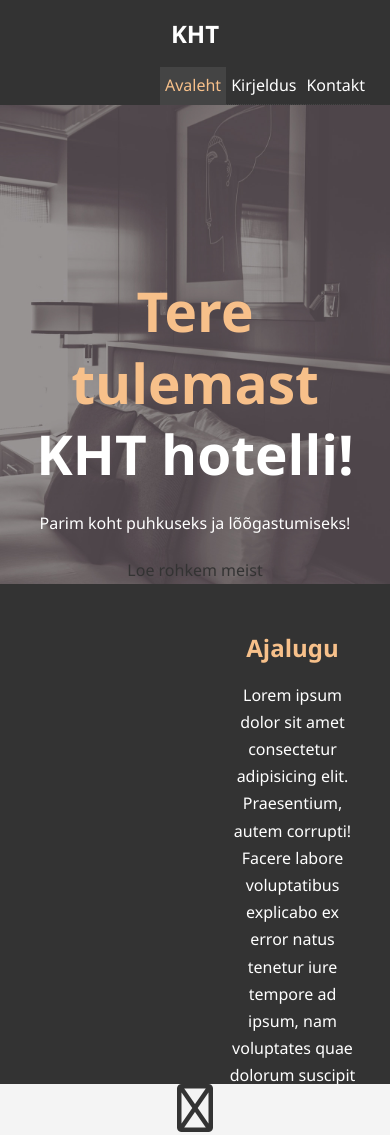
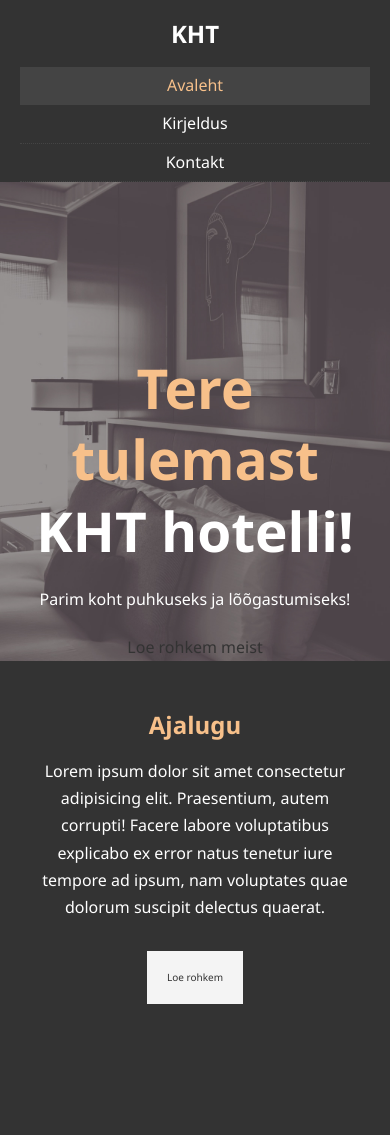
Before and after one commit to Titanic-bq/Mitmeleheline-hotell, a plain HTML site: page Sisu/index.html in a window 390 px wide. Shown: the top 1135 px of the page. Drawn offline with Linux system fonts and the light colour scheme.

Commit message:
Muutsin sisu

```diff
--- a/css/mobile.css
+++ b/Sisu/css/mobile.css
@@ -3,8 +3,8 @@
   float: none;
   text-align: center;
 }
-navbar ul,
-navbar ul li {
+#navbar ul,
+#navbar ul li {
   float: none;
 }
 #navbar ul li a {
@@ -27,8 +27,7 @@ navbar ul li {
 #info .info-img {
   display: none;
 }
-#info,
-.info-content {
+#info .info-content {
   float: none;
   width: 100%;
 }
```
Also changed, not shown: Sisu/about.html (renamed from about.html), Sisu/contact.html (renamed from contact.html), Sisu/css/style.css (renamed from css/style.css), Sisu/img/person-1.jpg (renamed from img/person-1.jpg), Sisu/img/person-2.jpg (renamed from img/person-2.jpg), Sisu/img/photo-1.jpg (renamed from img/photo-1.jpg), Sisu/img/photo-2.jpg (renamed from img/photo-2.jpg), Sisu/img/showcase.jpg (renamed from img/showcase.jpg), Sisu/img/test-bg.jpg (renamed from img/test-bg.jpg), Sisu/index.html (renamed from index.html).
